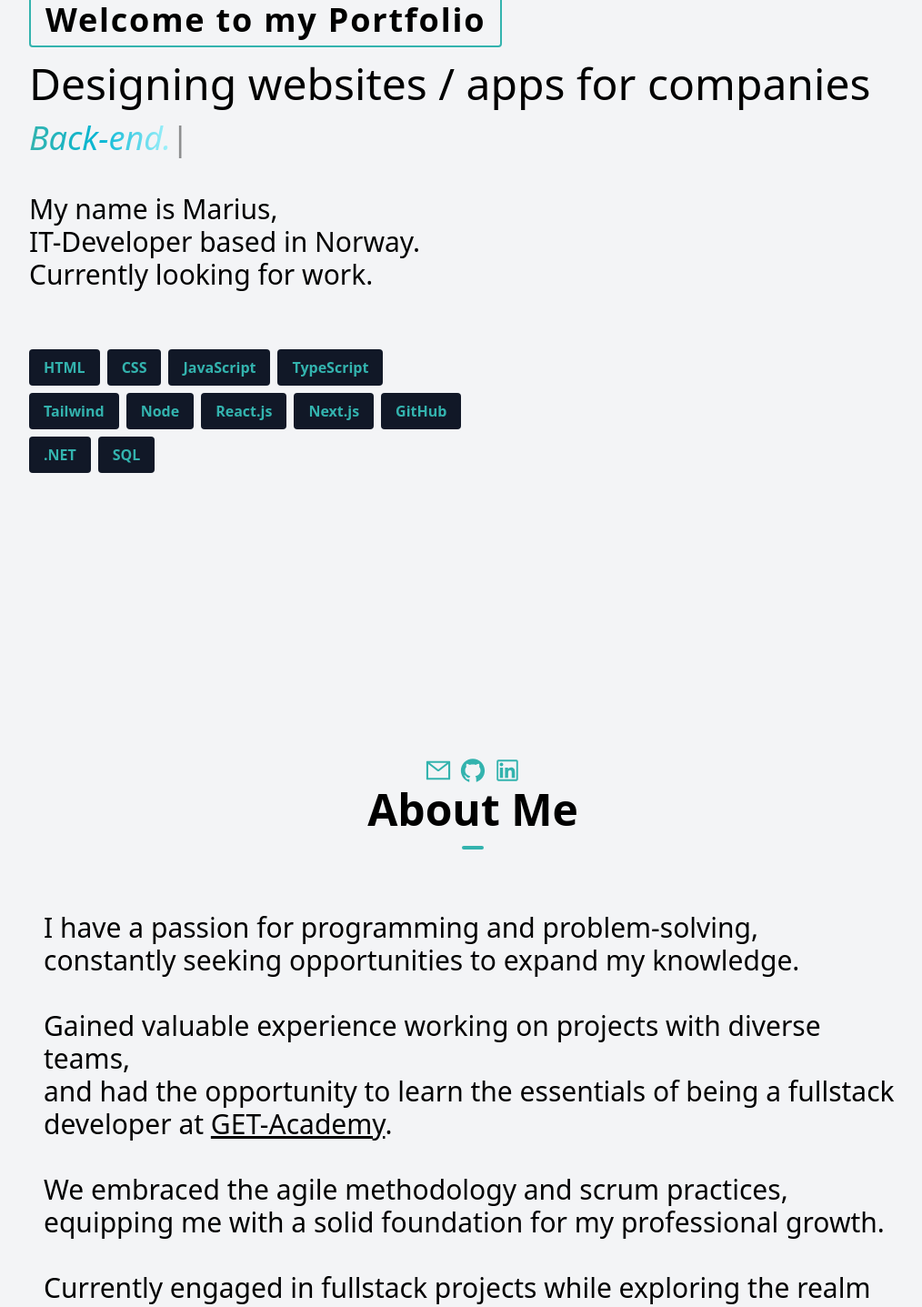
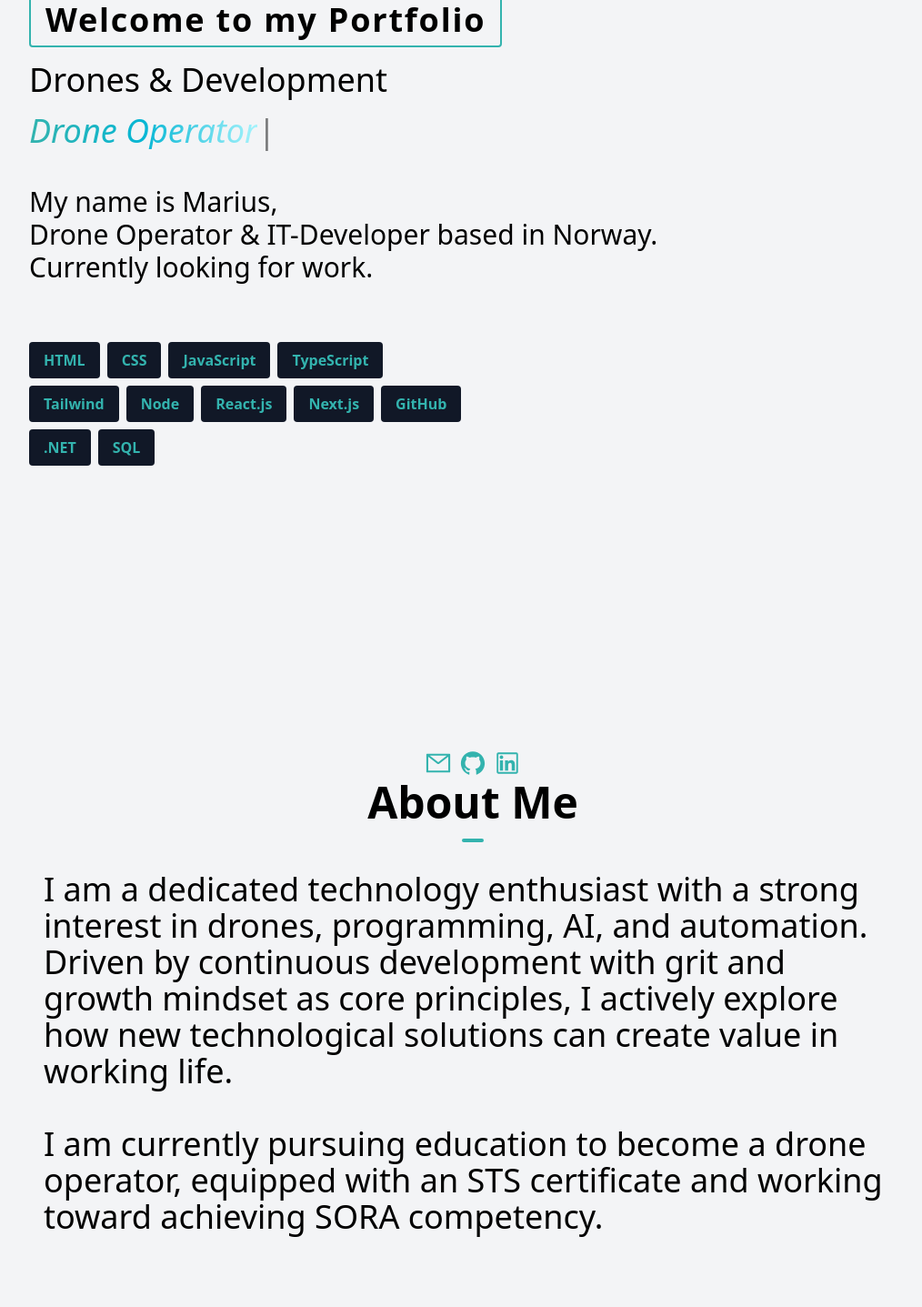
Before and after one commit to Marshan88/nextjs-portfolio, a Next.js app: page / in a window 1280 px wide. Shown: the part 240-1677 px from the top of the page at 91% size, without its empty margins (120-1134 px from the left). Built offline with nearby package versions, Linux system fonts and the light colour scheme.

Commit message:
Enhance accessibility and update content in Navbar, Footer, HeroSection, and AboutSection components

```diff
--- a/components/AboutSection.tsx
+++ b/components/AboutSection.tsx
@@ -13,6 +13,7 @@ const AboutSection = () => {
           <a
             href="mailto:mariush@getacademy.no"
             rel="noreferrer"
+            title="Send me an email"
             target="_blank"
           >
             <AiOutlineMail
@@ -22,7 +23,8 @@ const AboutSection = () => {
           </a>
           <a
             href="https://github.com/Marshan88"
-            rel="noreferrer"
+            rel="noreferrer noopener"
+            title="link to my gitHub"
             target="_blank"
           >
             <AiOutlineGithub
@@ -32,7 +34,8 @@ const AboutSection = () => {
           </a>
           <a
             href="https://www.linkedin.com/in/marius-henriksen/"
-            rel="noreferrer"
+            rel="noreferrer noopener"
+            title="link to my linkedIn"
             target="_blank"
           >
             <AiOutlineLinkedin
@@ -51,33 +54,15 @@ const AboutSection = () => {
 
         <div className="flex flex-col space-y-10 items-stretch justify-center align-top md:space-x-10 md:space-y-0 md:p-4 md:flex-row">
           <div className="text-left">
-            <p className="text-3xl">
-              <br></br>I have a passion for programming and problem-solving,{' '}
-              <br></br>constantly seeking opportunities to expand my knowledge.
-              <br></br>
-              <br></br>
-            </p>
-            <p className="text-3xl">
-              Gained valuable experience working on projects with diverse teams,{' '}
-              <br></br>
-              and had the opportunity to learn the essentials of being a
-              fullstack developer at{' '}
-              <a
-                className=" underline"
-                href="https://www.getacademy.no/"
-                target="_blank"
-                rel="noopener noreferrer"
-              >
-                GET-Academy
-              </a>
-              .<br></br>
-              <br></br> We embraced the agile methodology and scrum practices,
-              <br></br>
-              equipping me with a solid foundation for my professional growth.{' '}
-              <br></br>
-              <br></br>Currently engaged in fullstack projects while exploring
-              the realm of cloud computing and devops tools.
-              <br></br>
+            <p className="text-4xl">
+              I am a dedicated technology enthusiast with a strong interest in
+              drones, programming, AI, and automation. Driven by continuous
+              development with grit and growth mindset as core principles, I
+              actively explore how new technological solutions can create value
+              in working life.<br></br>
+              <br></br> I am currently pursuing education to become a drone
+              operator, equipped with an STS certificate and working toward
+              achieving SORA competency.
             </p>
           </div>
         </div>
--- a/components/Footer.tsx
+++ b/components/Footer.tsx
@@ -21,6 +21,7 @@ const Footer = () => {
             href="mailto:mariush@getacademy.no"
             rel="noreferrer"
             target="_blank"
+            title="Send me an email"
           >
             <AiOutlineMail
               className="hover:-translate-y-1 transition-transform cursor-pointer text-neutral-500 dark:text-neutral-100"
@@ -29,7 +30,8 @@ const Footer = () => {
           </a>
           <a
             href="https://github.com/Marshan88"
-            rel="noreferrer"
+            rel="noreferrer noopener"
+            title="link to my gitHub"
             target="_blank"
           >
             <AiOutlineGithub
@@ -39,7 +41,8 @@ const Footer = () => {
           </a>
           <a
             href="https://www.linkedin.com/in/marius-henriksen/"
-            rel="noreferrer"
+            rel="noreferrer noopener"
+            title="link to my linkedIn"
             target="_blank"
           >
             <AiOutlineLinkedin
--- a/components/HeroSection.tsx
+++ b/components/HeroSection.tsx
@@ -8,9 +8,13 @@ export default function HeroSection() {
   const el = React.useRef(null);
   React.useEffect(() => {
     const typed = new Typed(el.current, {
-      strings: ['<i>Front-end.</i>', '<i>Back-end.</i>', '<i>Fullstack.</i>'],
-      typeSpeed: 60,
-      backSpeed: 35,
+      strings: [
+        '<i>Fullstack Developer</i>',
+        '<i>Drone Operator</i>',
+        '<i>STS Certified.</i>',
+      ],
+      typeSpeed: 50,
+      backSpeed: 25,
       backDelay: 2000,
       loop: true,
     });
@@ -30,7 +34,7 @@ export default function HeroSection() {
           >
             Welcome to my Portfolio
           </span>
-          <h2 className="text-5xl">Designing websites / apps for companies</h2>
+          <h2 className="text-4xl">Drones & Development</h2>
           <h2 className="py-4 text-4xl ">
             <span
               className="bg-gradient-to-r from-customcyan via-cyan-500 to-cyan-200 bg-clip-text text-transparent inline-block"
@@ -39,19 +43,10 @@ export default function HeroSection() {
           </h2>
           <br></br>
           <p className="text-3xl">
-            My name is Marius,<br></br>IT-Developer based in Norway. <br></br>
+            My name is Marius,<br></br>Drone Operator & IT-Developer based in
+            Norway. <br></br>
             Currently looking for work.
           </p>
-          {/* <div>
-            <a href="https://app.daily.dev/mariusvalkeinen">
-              <Image
-                src="https://api.daily.dev/devcards/26d94e775a674e7fa897919f94300d6d.png?r=ajo"
-                width="400"
-                height="200"
-                alt="Marius Valkeinen's Dev Card"
-              />
-            </a>
-          </div> */}
           <div className="py-6 text-center md:text-center px-12"></div>
           <div className="flex flex-wrap justify-right z-10 md:justify-start py-2 md:w-1/2">
             {skills.map((item, index) => {
--- a/components/Navbar.tsx
+++ b/components/Navbar.tsx
@@ -73,6 +73,7 @@ export default function Navbar() {
               })}
               {currentTheme === 'dark' ? (
                 <button
+                  title="Toggle light mode"
                   onClick={() => setTheme('light')}
                   className="bg-yellow-100 p-2 rounded-xl hover:bg-white"
                 >
@@ -80,6 +81,7 @@ export default function Navbar() {
                 </button>
               ) : (
                 <button
+                  title="Toggle dark mode"
                   onClick={() => setTheme('dark')}
                   className="bg-cyan-100 p-2 rounded-xl hover:bg-white"
                 >
```
Also changed, not shown: 1 other file (tests, documents, lock files or other folders).
